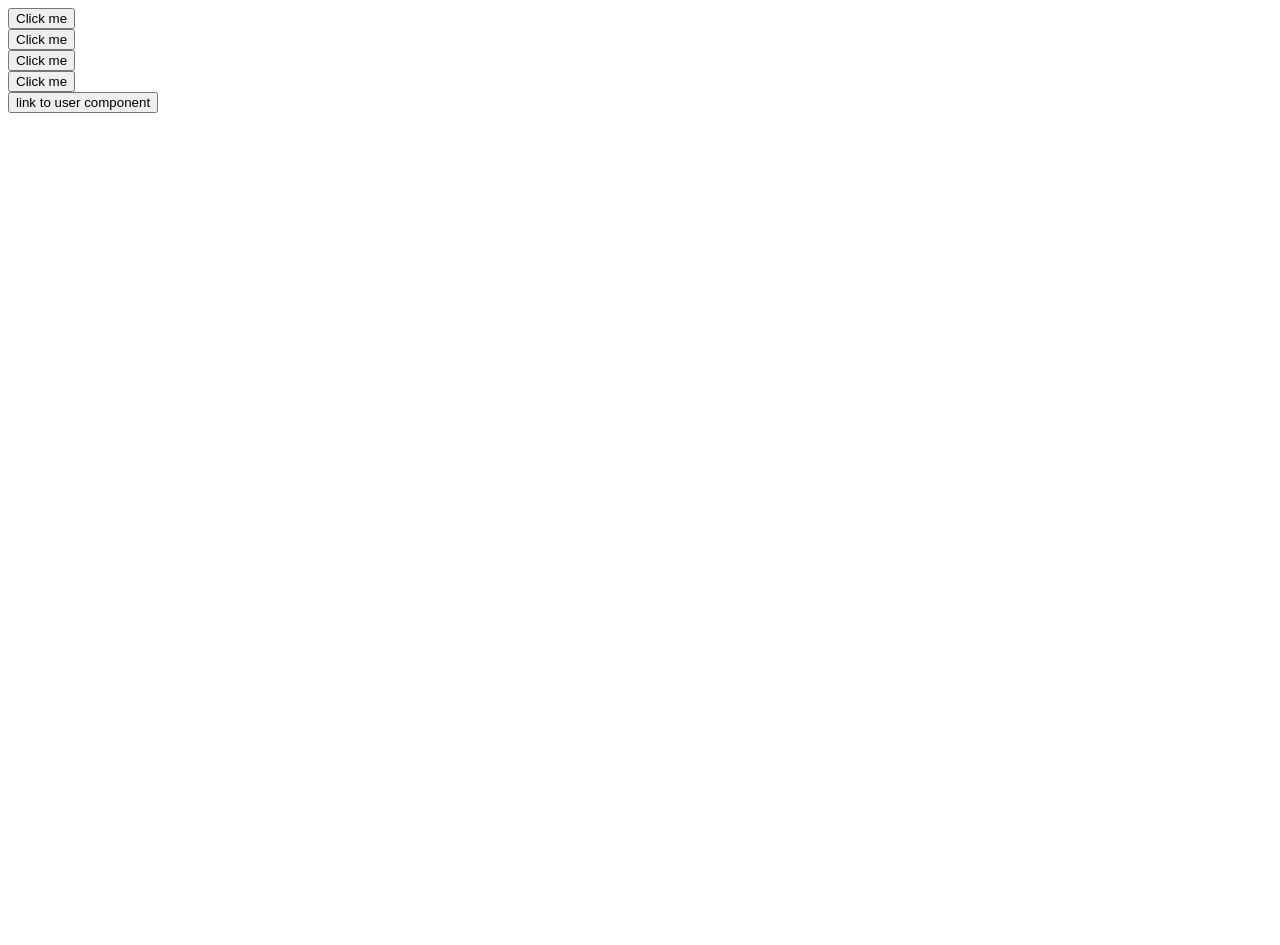
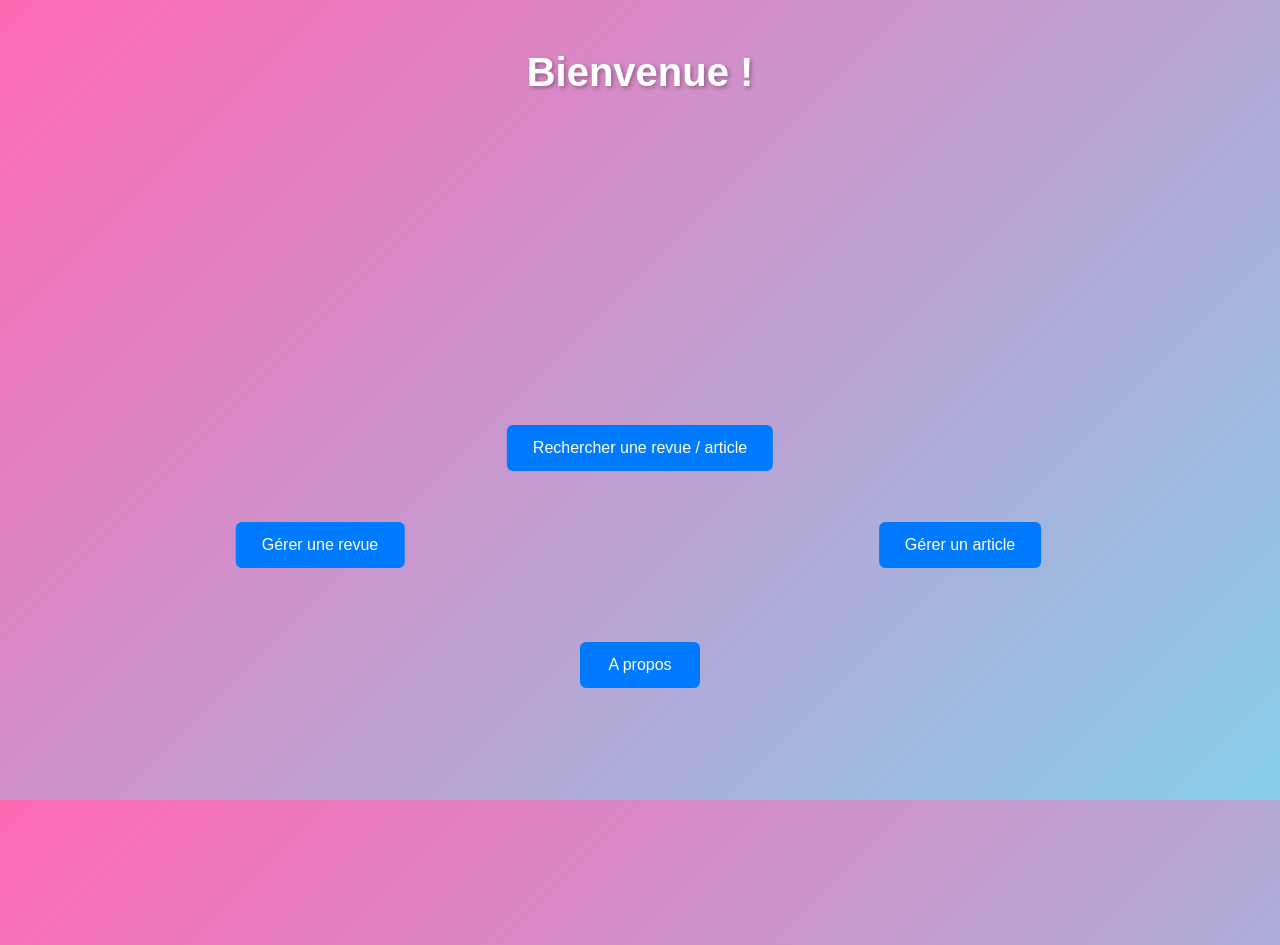
Before and after one commit to castillonnathan/gestionnaire-de-revues, an Angular app: page /home in a window 1280 px wide. Before the commit the page ends 800 px from the top, so only its background shows below. Built offline with nearby package versions, Linux system fonts and the light colour scheme.

Commit message:
ajout d'un body dans le style.css pour avoir un fondu de couleur sur le fond, ajustement des boutons pour les replacer, et ajout de chemon avec le routerlink pour accéder a la page recherche

```diff
--- a/src/app/home/home.component.css
+++ b/src/app/home/home.component.css
@@ -0,0 +1,113 @@
+/* Container principal pour la page */
+.button-container {
+  position: relative;
+  width: 100vw;
+  height: 100vh;
+  margin: 0;
+  padding: 80px 0 0 0; /* Espace pour le titre en haut */
+  box-sizing: border-box;
+}
+
+/* Style de base pour tous les boutons */
+.btn {
+  position: absolute;
+  padding: 12px 24px;
+  font-size: 16px;
+  border: 2px solid #007bff;
+  background-color: #007bff;
+  color: white;
+  border-radius: 6px;
+  cursor: pointer;
+  transition: all 0.3s ease;
+  min-width: 120px;
+  text-align: center;
+}
+
+.btn:hover {
+  background-color: #0056b3;
+  border-color: #0056b3;
+}
+
+/* Bouton à gauche (centré verticalement dans la zone disponible) */
+.btn-left {
+  left: 25%;
+  top: 50%;
+  transform: translate(-50%, -50%);
+}
+
+.btn-left:hover {
+  transform: translate(-50%, -50%) scale(1.05);
+}
+
+/* Bouton à droite (centré verticalement dans la zone disponible) */
+.btn-right {
+  right: 25%;
+  top: 50%;
+  transform: translate(50%, -50%);
+}
+
+.btn-right:hover {
+  transform: translate(50%, -50%) scale(1.05);
+}
+
+/* Bouton en haut (plus proche du centre) */
+.btn-top {
+  top: 35%;
+  left: 50%;
+  transform: translateX(-50%);
+}
+
+.btn-top:hover {
+  transform: translateX(-50%) scale(1.05);
+}
+
+/* Bouton au milieu (légèrement décalé vers le bas) */
+.btn-center {
+  top: 65%;
+  left: 50%;
+  transform: translate(-50%, -50%);
+}
+
+.btn-center:hover {
+  transform: translate(-50%, -50%) scale(1.05);
+}
+
+/* Responsive pour les petits écrans */
+@media (max-width: 768px) {
+  .button-container {
+    padding-top: 60px;
+  }
+
+  .btn {
+    padding: 10px 20px;
+    font-size: 14px;
+    min-width: 100px;
+  }
+
+  .btn-left {
+    left: 20%;
+  }
+
+  .btn-right {
+    right: 20%;
+  }
+
+  .btn-top {
+    top: 30%;
+  }
+
+  .btn-center {
+    top: 70%;
+  }
+}
+
+
+h1 {
+    color: white;
+    text-align: center;
+    font-family: Arial, sans-serif;
+    font-size: 2.5em;
+    text-shadow: 2px 2px 4px rgba(0,0,0,0.3);
+    margin: 0;
+    padding: 50px 20px;
+}
--- a/src/app/home/home.component.html
+++ b/src/app/home/home.component.html
@@ -1,15 +1,8 @@
-<div>
-  <button (click)="onClick()">Click me</button>
+<h1>Bienvenue !</h1>
+
+<div class="button-container">
+  <button [routerLink]="['/ajouter']" class="btn btn-left">Gérer une revue</button>
+  <button class="btn btn-right">Gérer un article</button>
+  <button [routerLink]="['/recherches']" class="btn btn-top">Rechercher une revue / article</button>
+  <button class="btn btn-center">A propos</button>
 </div>
-<div>
-  <button (click)="onClick()">Click me</button>
-</div>
-<div>
-  <button (click)="onClick()">Click me</button>
-</div>
-<div>
-  <button (click)="onClick()">Click me</button>
-</div>
-<button [routerLink]="['/recherches']" [queryParams]="{debug: true}" fragment="education">
-    link to user component
-</button>
--- a/src/styles.css
+++ b/src/styles.css
@@ -1 +1,7 @@
-/* You can add global styles to this file, and also import other style files */
+body {
+    margin: 0;
+    padding: 0;
+    min-height: 100vh; /* Assure que le body prend au minimum toute la hauteur de l'écran */
+    background: linear-gradient(135deg, #ff69b4, #87ceeb);
+    background-attachment: fixed; /* Le dégradé reste fixe même quand on scroll */
+}
```
